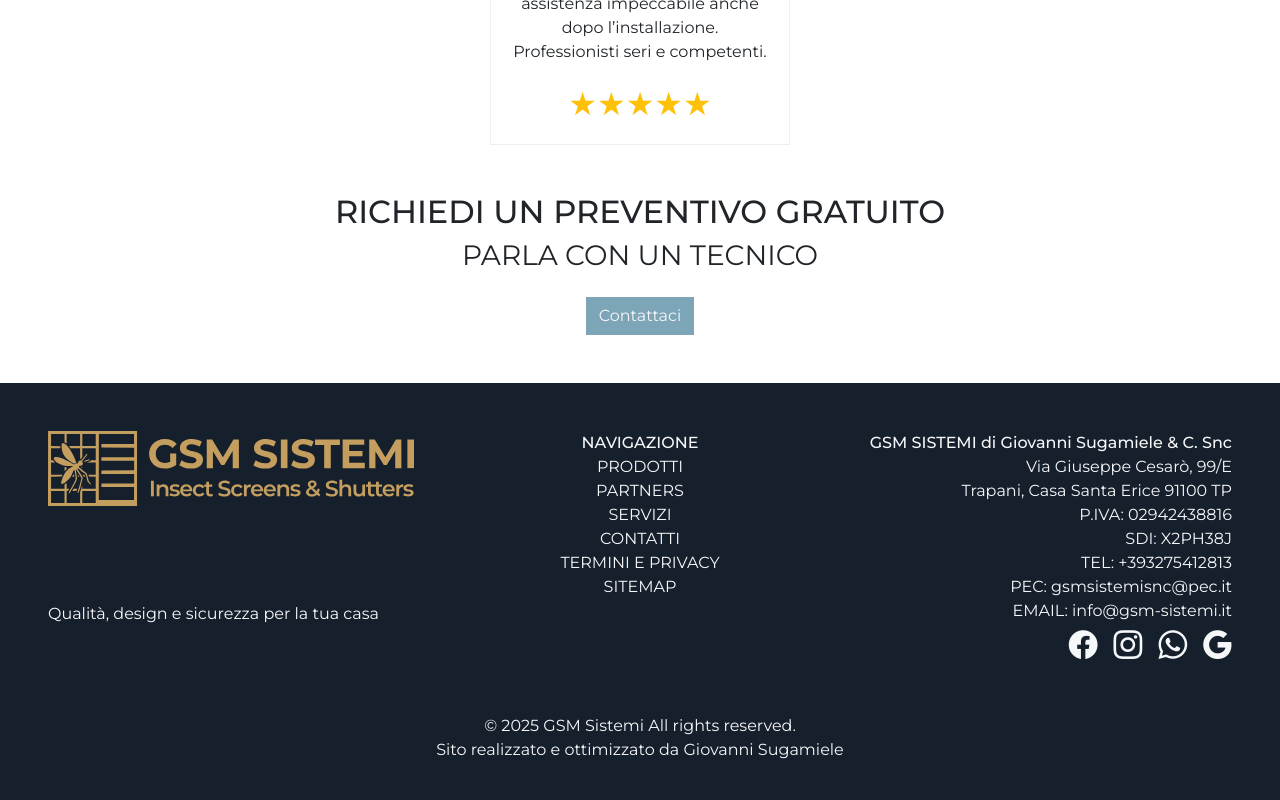
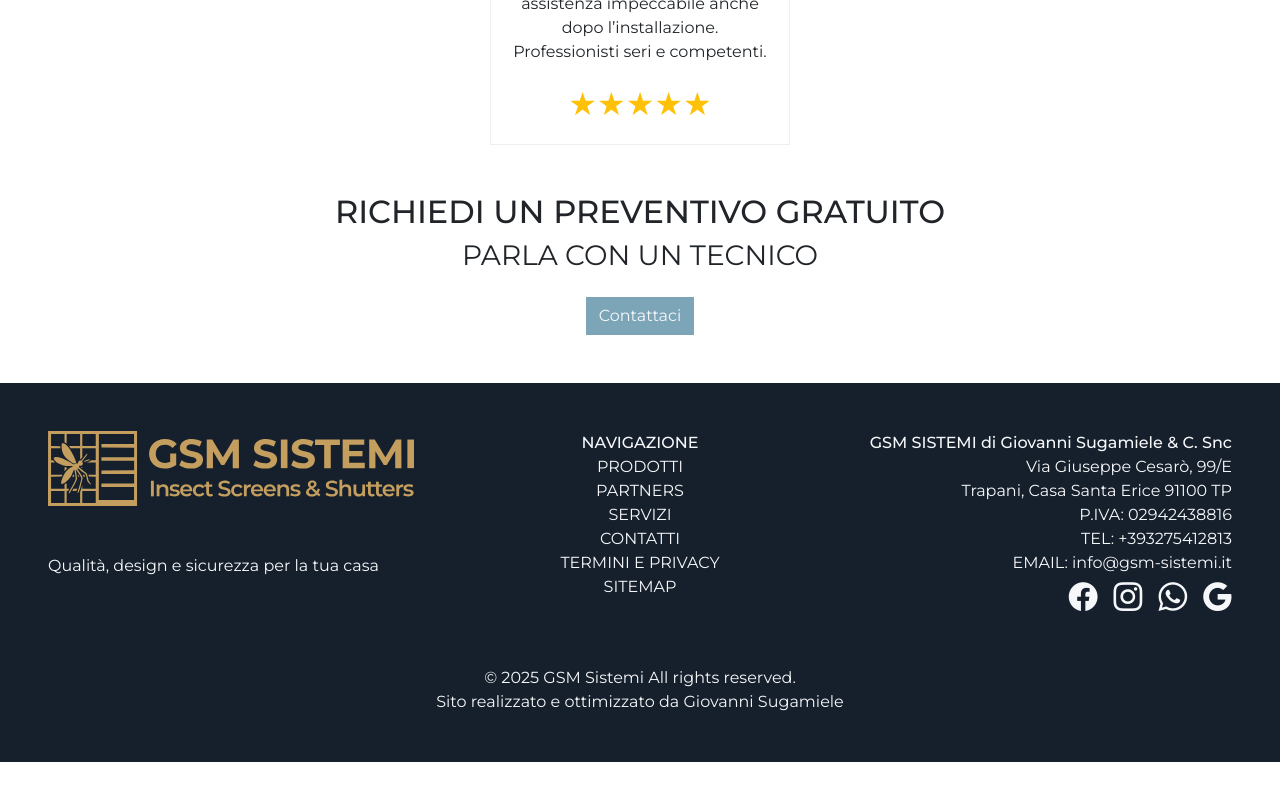
Before and after one commit to Elegion1/gsm-sistemi, a Next.js app: page / in a window 1280 px wide. Shown: the part 6017-6817 px from the top of the page. After the commit the page ends 6779 px from the top, so only its background shows below. Built offline with nearby package versions, Linux system fonts and the light colour scheme.

Commit message:
rimozione pec e sdi

```diff
--- a/src/app/components/Footer.js
+++ b/src/app/components/Footer.js
@@ -49,11 +49,11 @@ export default function Footer() {
             {owner.address.province}
           </p>
           <p className="m-0 text-uppercase">p.iva: {owner.vatNumber}</p>
-          <p className="m-0 text-uppercase">sdi: {owner.sdiCode}</p>
+          {/* <p className="m-0 text-uppercase">sdi: {owner.sdiCode}</p> */}
           <p className="m-0 text-uppercase">tel: {owner.phone}</p>
-          <p className="m-0 text-uppercase">
+          {/* <p className="m-0 text-uppercase">
             pec: <span className="text-lowercase">{owner.pec}</span>
-          </p>
+          </p> */}
           <p className="m-0 text-uppercase">
             email: <span className="text-lowercase">{owner.email}</span>
           </p>
```
